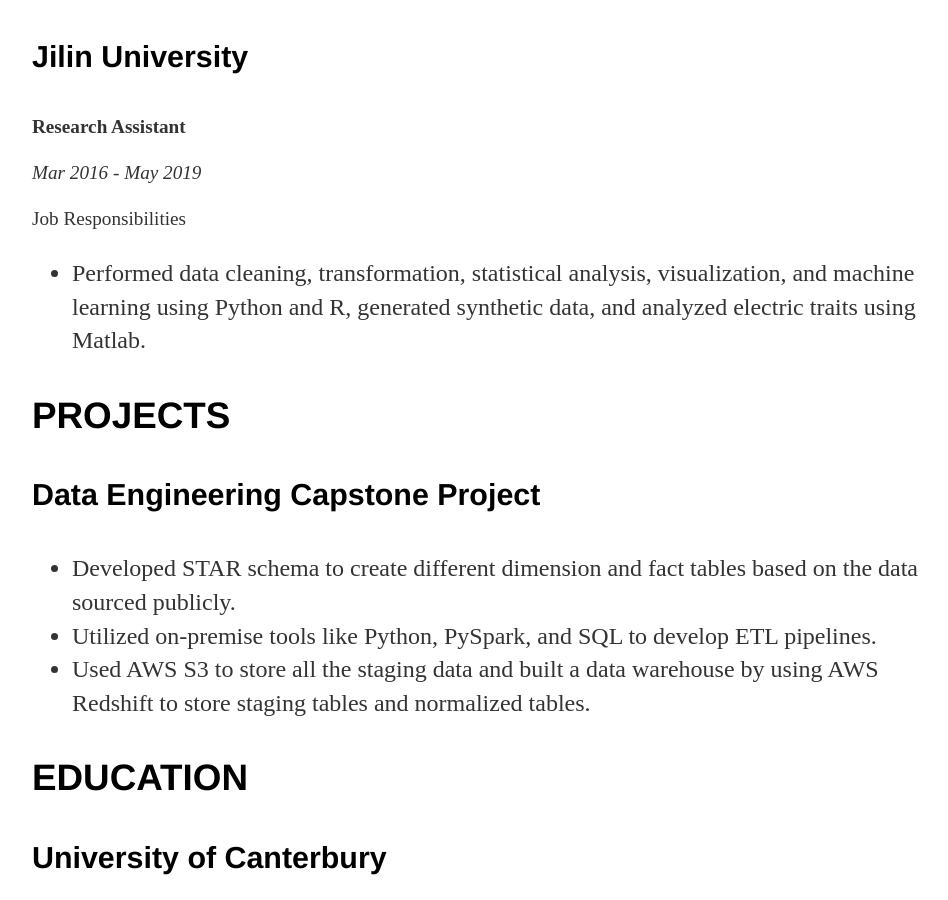
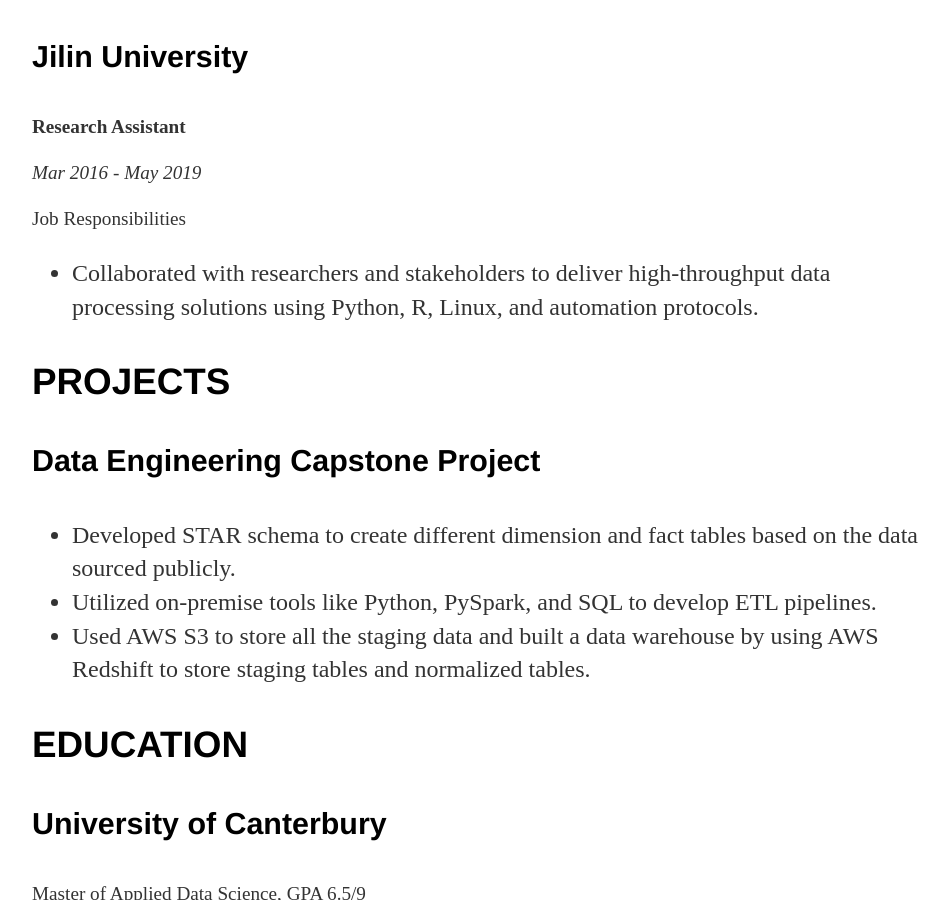
Before and after one commit to jackson9413/jackson9413.github.io, a Jekyll site: the page built from cv/index.html, in a window 1280 px wide and 900 px high, scrolled down 2829 px. Shown: the whole window, without its empty margins (160-1108 px from the left). Built offline with Jekyll 4.4.1, drawn with Linux system fonts in a browser that asks for light colours.

Commit message:
Update index.html

```diff
--- a/cv/index.html
+++ b/cv/index.html
@@ -79,8 +79,7 @@
 					<p id="job-responsibilities">Job Responsibilities</p>
 					<p>
 						<ul>
-							<li> Performed data cleaning, transformation, statistical analysis, visualization, and machine learning using Python and R,
-								generated synthetic data, and analyzed electric traits using Matlab.</li>
+							<li> Collaborated with researchers and stakeholders to deliver high-throughput data processing solutions using Python, R, Linux, and automation protocols.</li>
 						</ul>
 					</p>
 					<h3>PROJECTS</h3>
```
